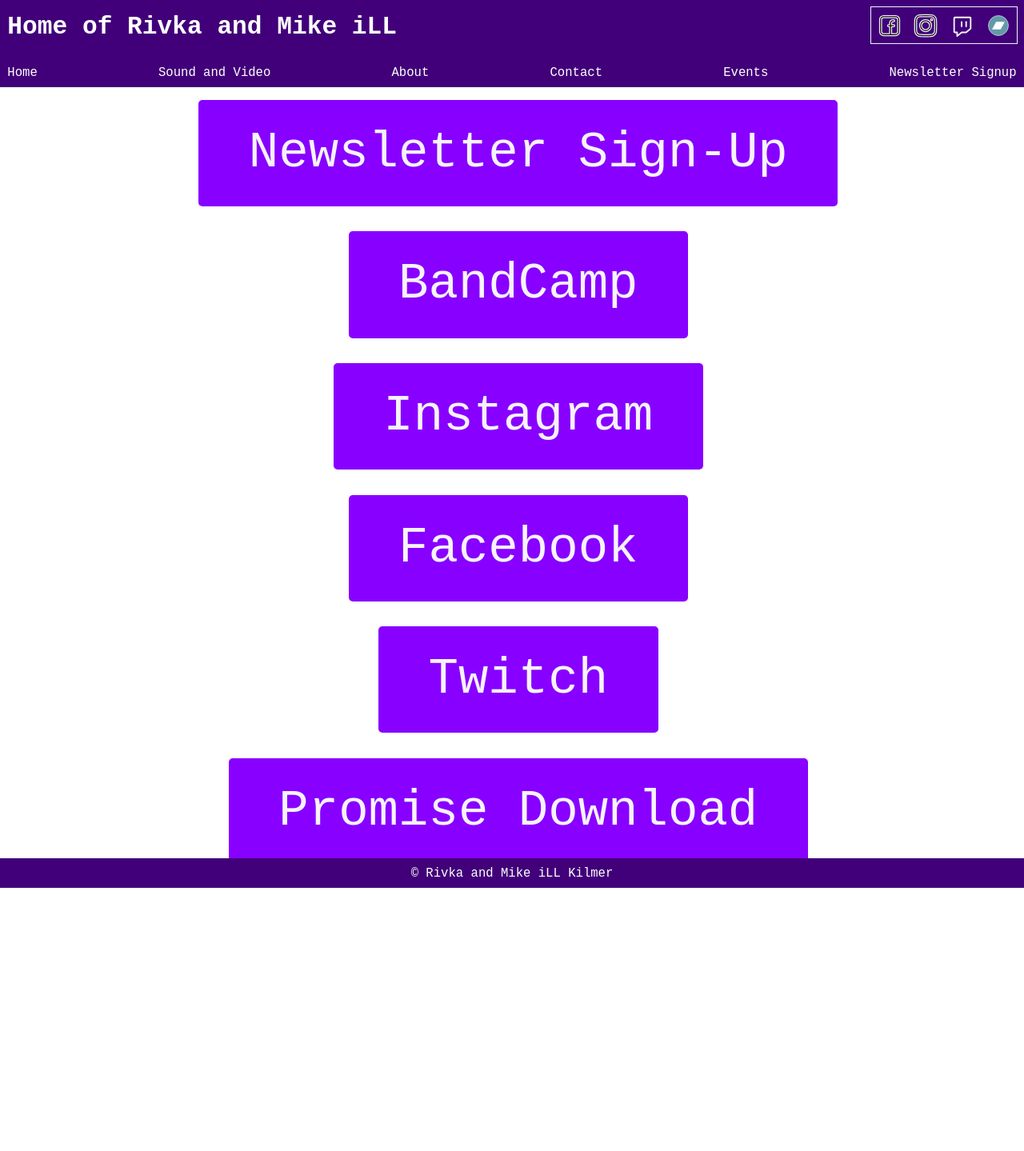
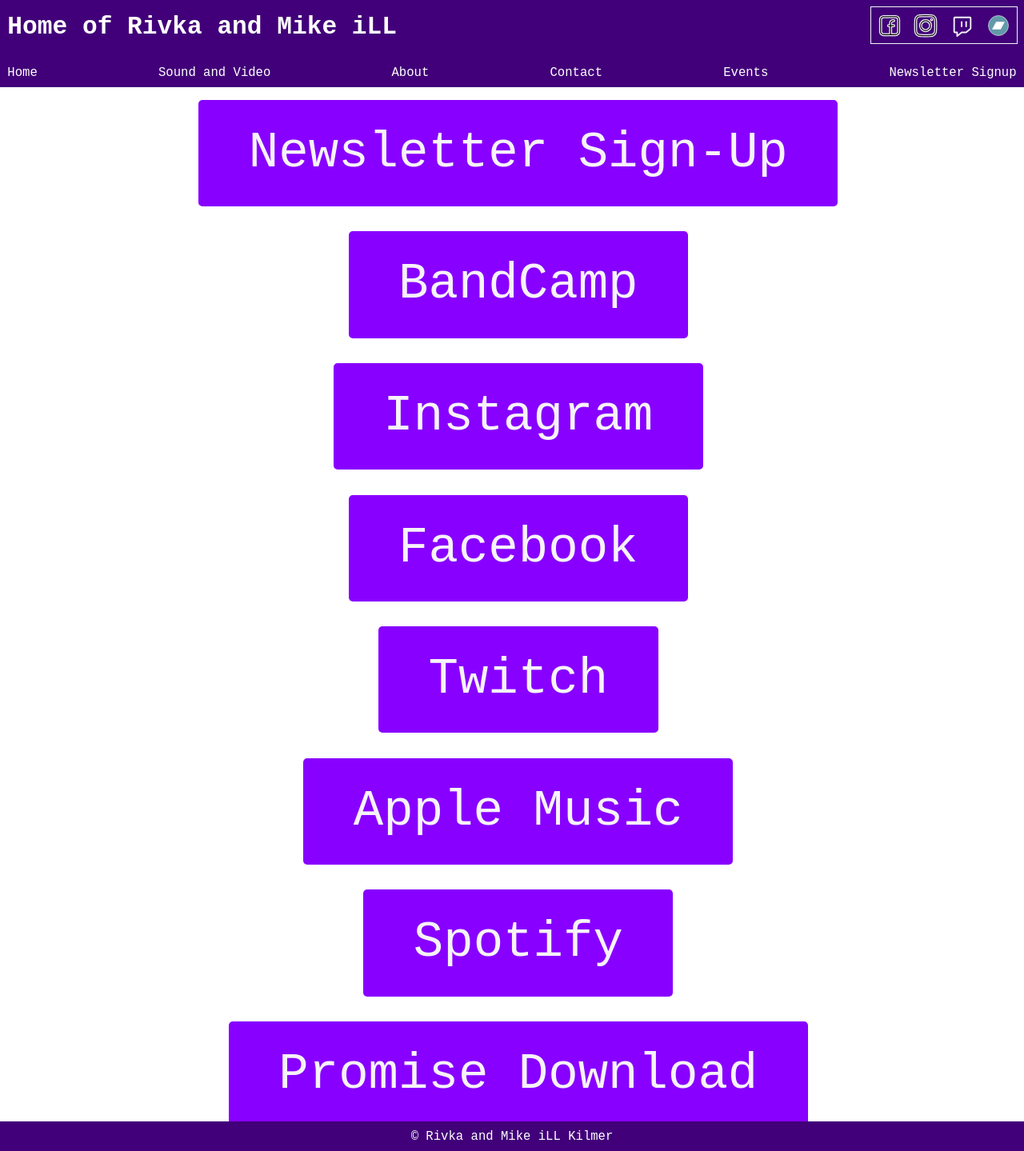
Before and after one commit to MikeiLL/gol-website, a Jekyll site: the page built from linktree.md, in a window 1280 px wide. Shown: the whole page at 80% size. Built offline with Jekyll 4.4.1, drawn with Linux system fonts in a browser that asks for light colours; before the commit the page ends 1110 px from its top, so only the background shows below that.

Commit message:
Add Apple and Spotify links.

```diff
--- a/linktree.md
+++ b/linktree.md
@@ -13,5 +13,7 @@ guid: 'https://giggleoutloud.com/LIVE/?page_id=20'
   <li><a title="Link to Site" href="https://www.instagram.com/giggleoutloudband" class="btn">Instagram</a></li>
   <li><a title="Link to Site" href="https://www.facebook.com/giggleoutloudband" class="btn">Facebook</a></li>
   <li><a title="Link to Site" href="https://www.twitch.tv/giggleoutloudband" class="btn">Twitch</a></li>
+  <li><a title="Link to Site" href="https://music.apple.com/us/artist/giggle-out-loud/1781858921" class="btn">Apple Music</a></li>
+  <li><a title="Link to Site" href="https://open.spotify.com/artist/4WXo2VEN7be857VqfRoP0n" class="btn">Spotify</a></li>
   <li><a title="Link to Site" href="https://mzoo.bandcamp.com/album/promise" class="btn">Promise Download</a></li>
 </ul>
```
